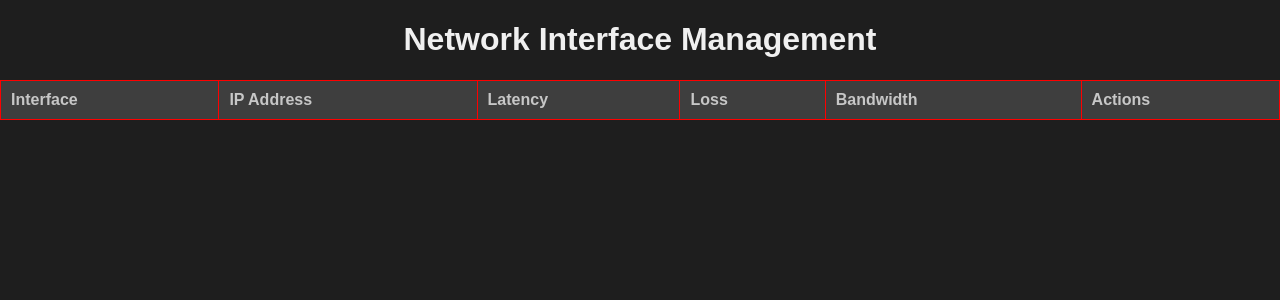
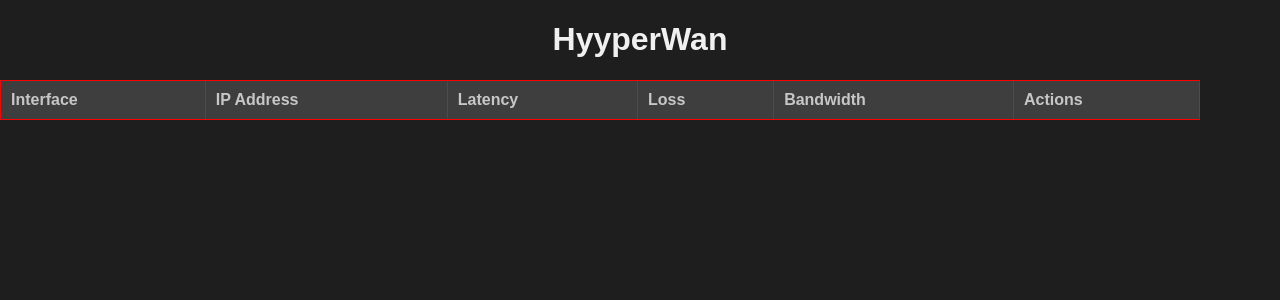
Before and after one commit to hyyperlite/hyyper_wanem, a Flask app: template templates/index.html in a window 1280 px wide. Shown: the top 300 px of the page. Run offline with Flask 3, Linux system fonts and the light colour scheme; the template is opened without the code that fills it, so the values that code supplies are empty.

Commit message:
web interface small adjustments

```diff
--- a/static/style.css
+++ b/static/style.css
@@ -23,6 +23,7 @@ h1 {
 }
 
 table {
+    max-width: 1200px;
     width: 100%;
     border-collapse: collapse;
     margin-bottom: 20px;
@@ -60,7 +61,7 @@ label {
 }
 
 input[type="text"], select {
-    width: 100%;
+    width: 200px;
     padding: 10px;
     margin-bottom: 10px;
     border: 1px solid #444;
@@ -70,7 +71,7 @@ input[type="text"], select {
 }
 
 button {
-    width: 100%;
+    width: 100px;
     padding: 10px;
     border: none;
     border-radius: 4px;
--- a/templates/index.html
+++ b/templates/index.html
@@ -3,11 +3,11 @@
 <head>
     <meta charset="UTF-8">
     <meta name="viewport" content="width=device-width, initial-scale=1.0">
-    <title>Network Interface Management</title>
+    <title>HyyperWan</title>
     <link rel="stylesheet" href="{{ url_for('static', filename='style.css') }}">
 </head>
 <body>
-    <h1>Network Interface Management</h1>
+    <h1>HyyperWan</h1>
     <table>
         <thead>
             <tr>
@@ -37,6 +37,7 @@
                         <input type="text" name="latency" placeholder="Latency (e.g., 100ms)">
                         <input type="text" name="loss" placeholder="Loss (e.g., 1%)">
                         <input type="text" name="bandwidth" placeholder="Bandwidth (e.g., 1000Kbit)">
+                        <br>
                         <button type="submit">Apply</button>
                     </form>
                     <form action="{{ url_for('remove_interface') }}" method="post">
```
